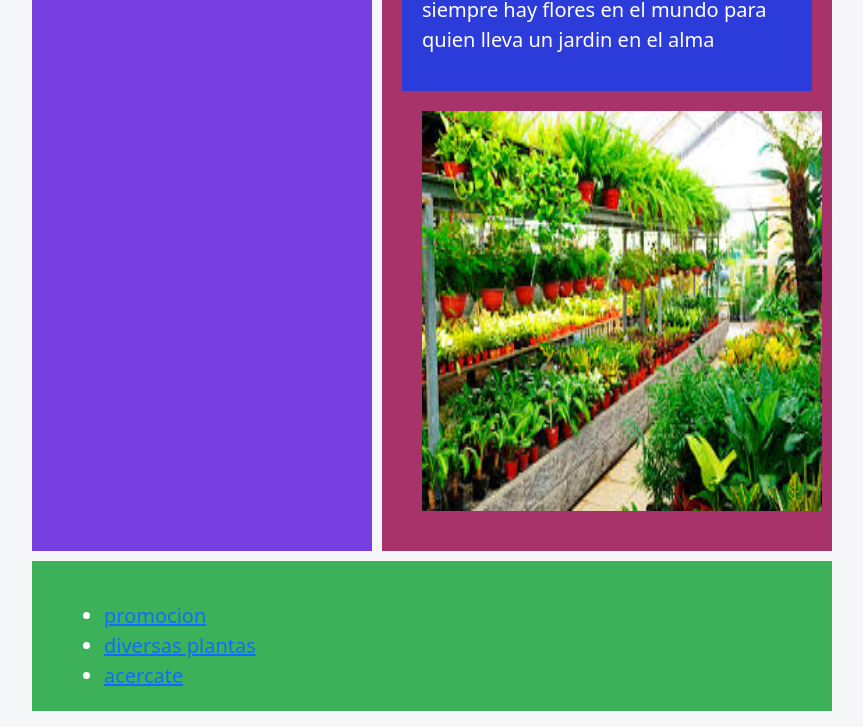
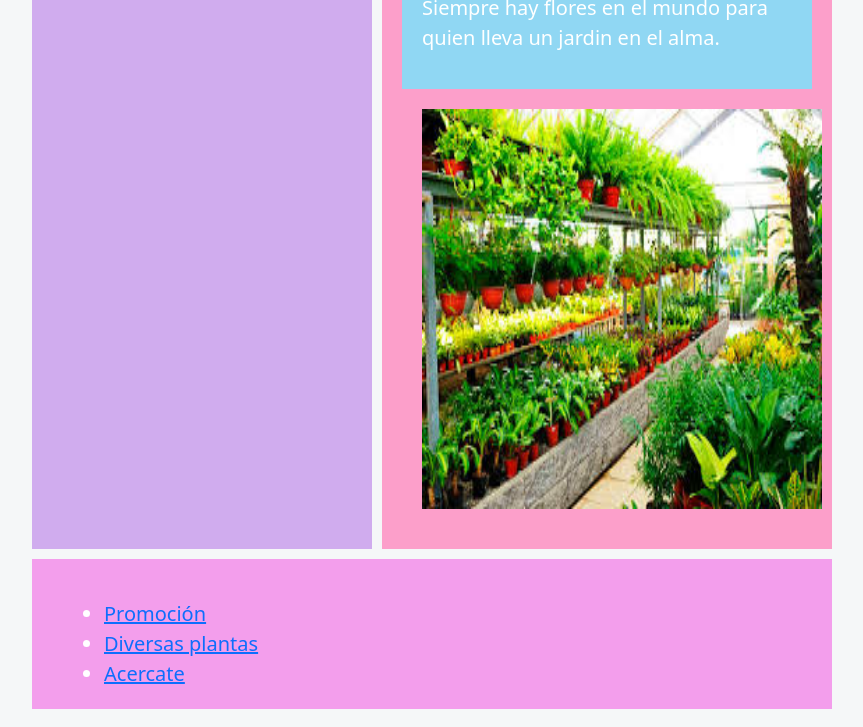
Before and after one commit to luzmurillo9/primerpithon, a Flask app: page /cur in a window 1280 px wide. Shown: the part 851-1578 px from the top of the page, without its empty margins (208-1071 px from the left). Run offline with Flask 2, Linux system fonts and the light colour scheme.

Commit message:
actualizado

```diff
--- a/myfirstproject/templates/layout.html
+++ b/myfirstproject/templates/layout.html
@@ -31,6 +31,7 @@
 
 
 
+
                 </div>
             </div>
 
@@ -38,26 +39,26 @@
                 <form action="">
                     <p>Nombre completo:</p>
                     <input type="text" class="field"><br>
-                    <p>telefono </p>
+                    <p>telefono: </p>
                     <input type="text" class="field"><br>
-                    <p>asunto de interes</p>
+                    <p>asunto de interes:</p>
                     <input type="text" class="field"><br>
-                    <p>correo electronico</p>
+                    <p>correo electronico:</p>
                     <textarea class="field"></textarea>
                     <p class="vivero la luz">
-                    <input type="submit" class="btn btn-pink" value="Enviar Datos"></p>
+                    <input type="submit" class= Warning value="Enviar Datos"></p>
                 </form>
             </div>
-            <div class="item-7"><p>siempre hay flores en el mundo para quien lleva un jardin en el alma  </p></div>
+            <div class="item-7"><p>Siempre hay flores en el mundo para quien lleva un jardin en el alma.  </p></div>
             <div class="item-8"><img src="imagen1.jpg" height="400px" width="400px" alt=""></div>
         </div>
 
         <div class="item-3">
             <div class="footer">
                 <ul>
-                    <li><a href="promocion.html">promocion</a></li>
-                    <li><a href="diversas-plantas.html">diversas plantas</a></li>
-                    <li><a href="acercate"> acercate</a></li>
+                    <li><a href="promocion.html">Promoción</a></li>
+                    <li><a href="diversas-plantas.html">Diversas plantas</a></li>
+                    <li><a href="acercate"> Acercate</a></li>
                 </ul>
 
             </div>
--- a/myfirstproject/templates/maqueta.css
+++ b/myfirstproject/templates/maqueta.css
@@ -52,12 +52,12 @@ body {
   /* specific item styles */
 
   .item-1 {
-    background:rgb(30, 210, 120);
+    background:rgb(212, 162, 241);
     grid-area: header;
     display:block;
   }
   .item-2 {
-    background: #a8336a;
+    background: #fc9fca;
     grid-area: main;
 
     display: grid;
@@ -92,7 +92,7 @@ body {
 
     }
     .item-4 {
-      background: #409198;
+      background: #afecf1;
       grid-area: header;
       display:block;
 
@@ -100,13 +100,13 @@ body {
 
 
 .item-5{
-  background:#fbff12 ;
+  background:#fa7e7e ;
  grid-area: article;
  display:block;
 }
 
 .item-7{
-    background:#2b3cda;
+    background:#90d7f3;
     grid-area:sidebar ;
     display:block;
 }
@@ -116,12 +116,12 @@ body {
 }
 
 .item-3{
-background:#3db15a ;
+background:#f39eec ;
 grid-area: footer;
 }
 
 .item-6{
-background:#773fe0 ;
+background:#d0acee ;
 grid-area: sidebar;
 display:block;
 }
```
